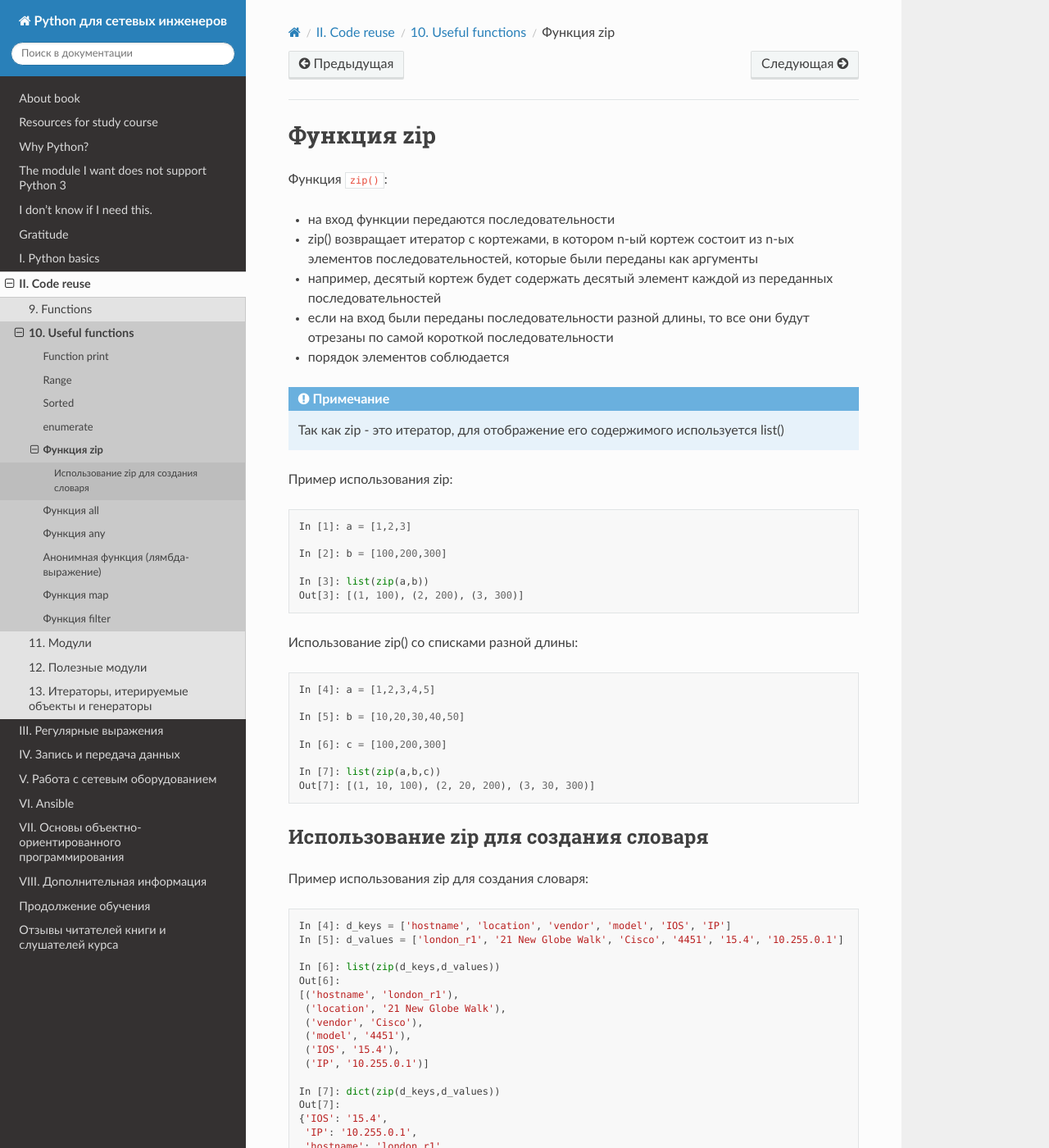
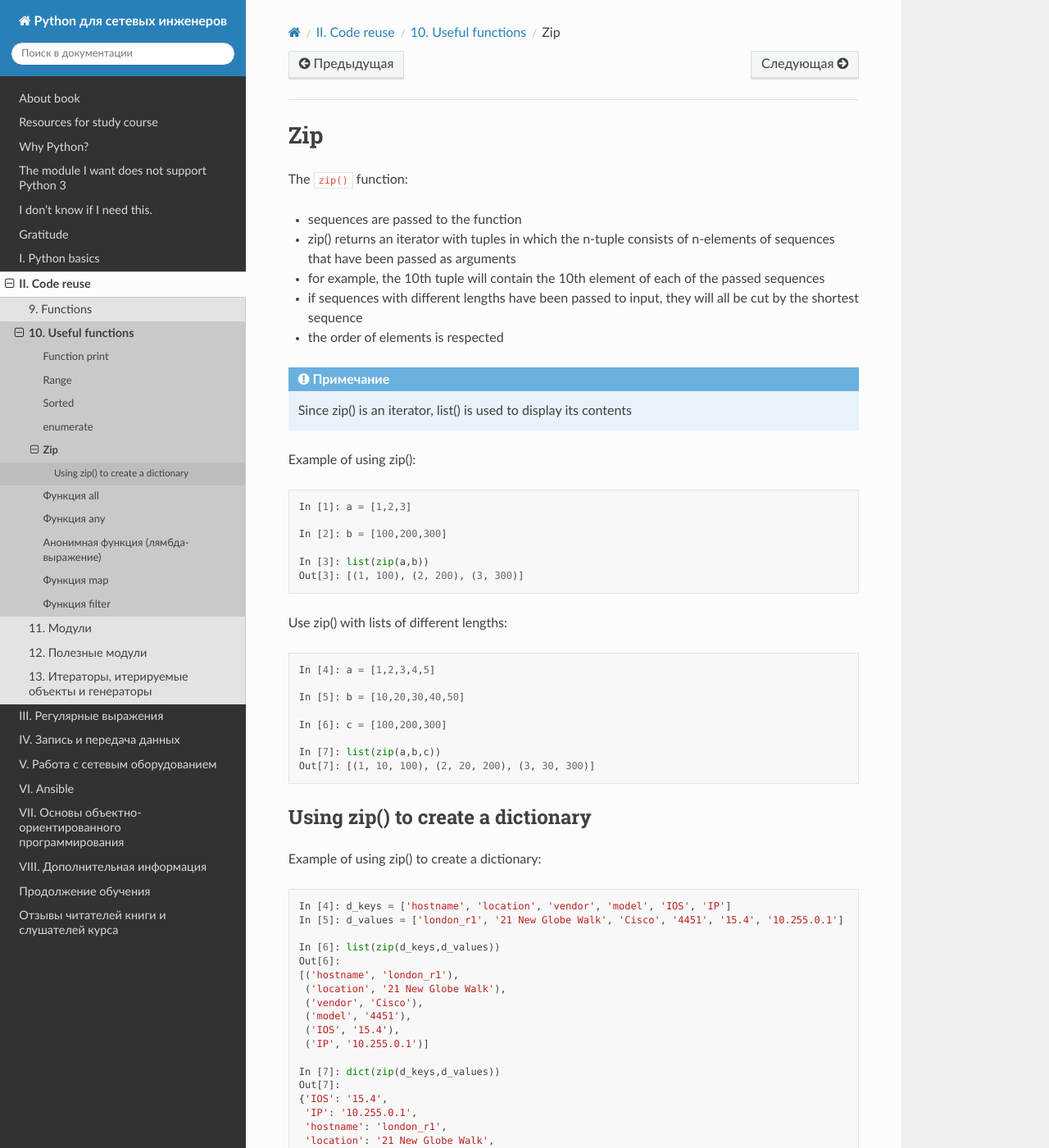
Before and after one commit to Aidar5/nattoeng, a Sphinx documentation site: the page built from docs/source/book/10_useful_functions/zip.rst, in a window 1280 px wide and 1400 px high. Shown: the whole window at 82% size. Built offline with Sphinx 7.4.7 and the Read the Docs theme 2.0.0, drawn with Linux system fonts in a browser that asks for light colours; pages that are not in the unit, such as notebooks, are missing from menus; some of the changed text lies outside the part shown.

Commit message:
Update zip.rst

```diff
--- a/docs/source/book/10_useful_functions/zip.rst
+++ b/docs/source/book/10_useful_functions/zip.rst
@@ -1,23 +1,18 @@
-Функция zip
+Zip
 -----------
 
-Функция ``zip()``:
+The ``zip()`` function:
 
--  на вход функции передаются последовательности
--  zip() возвращает итератор с кортежами, в котором n-ый кортеж состоит
-   из n-ых элементов последовательностей, которые были переданы как
-   аргументы
--  например, десятый кортеж будет содержать десятый элемент каждой из
-   переданных последовательностей
--  если на вход были переданы последовательности разной длины, то все
-   они будут отрезаны по самой короткой последовательности
--  порядок элементов соблюдается
+-  sequences are passed to the function
+-  zip() returns an iterator with tuples in which the n-tuple consists of n-elements of sequences that have been passed as arguments
+-  for example, the 10th tuple will contain the 10th element of each of the passed sequences
+-  if sequences with different lengths have been passed to input, they will all be cut by the shortest sequence
+-  the order of elements is respected
 
 .. note::
-    Так как zip - это итератор, для отображение его содержимого
-    используется list()
+    Since zip() is an iterator, list() is used to display its contents
 
-Пример использования zip:
+Example of using zip():
 
 .. code:: python
 
@@ -28,7 +23,7 @@
     In [3]: list(zip(a,b))
     Out[3]: [(1, 100), (2, 200), (3, 300)]
 
-Использование zip() со списками разной длины:
+Use zip() with lists of different lengths:
 
 .. code:: python
 
@@ -41,10 +36,10 @@
     In [7]: list(zip(a,b,c))
     Out[7]: [(1, 10, 100), (2, 20, 200), (3, 30, 300)]
 
-Использование zip для создания словаря
+Using zip() to create a dictionary
 ~~~~~~~~~~~~~~~~~~~~~~~~~~~~~~~~~~~~~~
 
-Пример использования zip для создания словаря:
+Example of using zip()  to create a dictionary:
 
 .. code:: python
 
@@ -79,11 +74,9 @@
      'model': '4451',
      'vendor': 'Cisco'}
 
-В примере ниже есть отдельный список, в котором хранятся ключи, и
-словарь, в котором хранится в виде списка (чтобы сохранить порядок)
-информация о каждом устройстве.
+In the example below there is a separate list which stores keys and a dictionary which stores  information about each device in form of list (to preserve order).
 
-Соберем их в словарь с ключами из списка и информацией из словаря data:
+Collect them in dictionary with keys from list and information from dictionary *data*:
 
 .. code:: python
 
```
